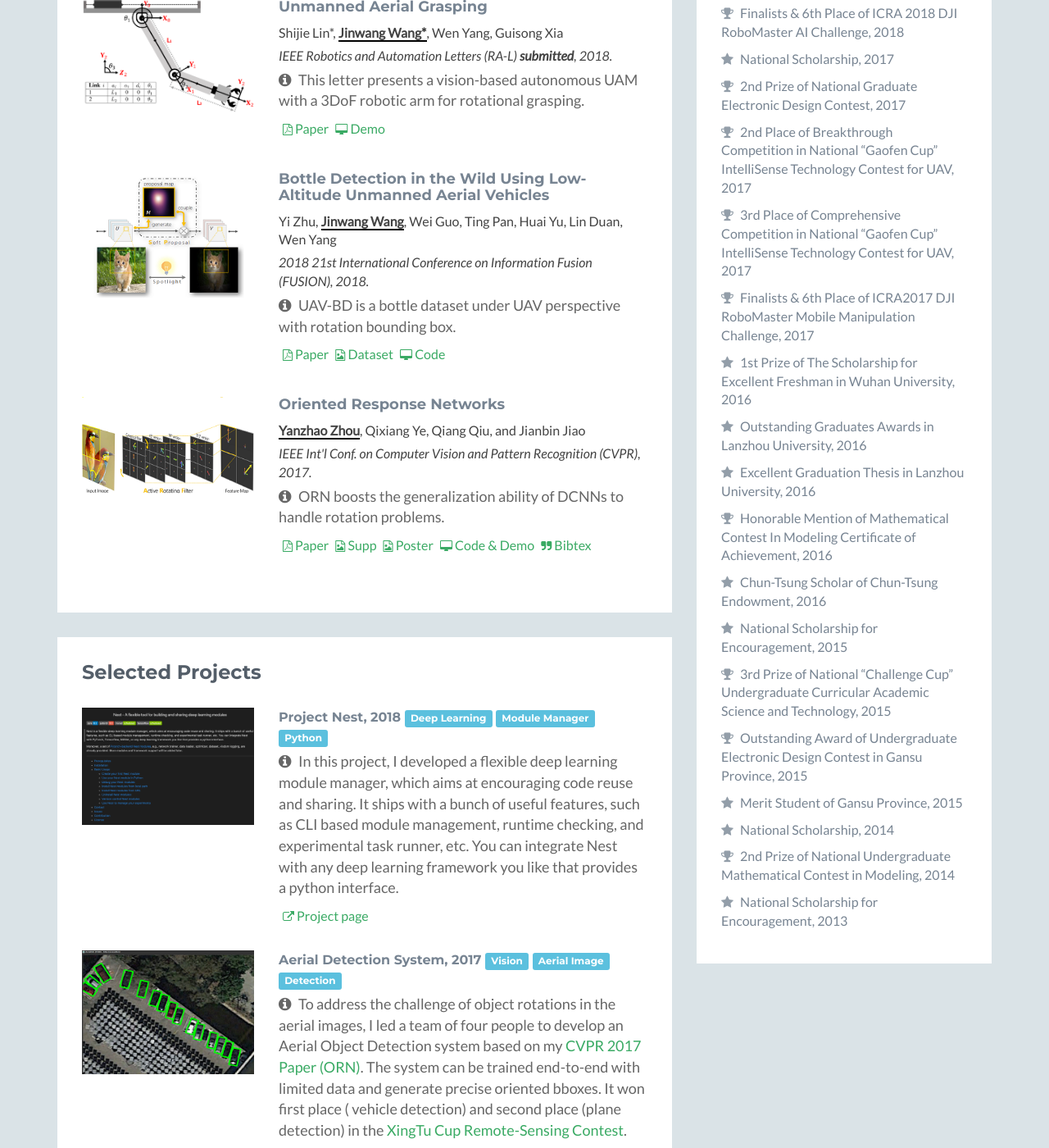
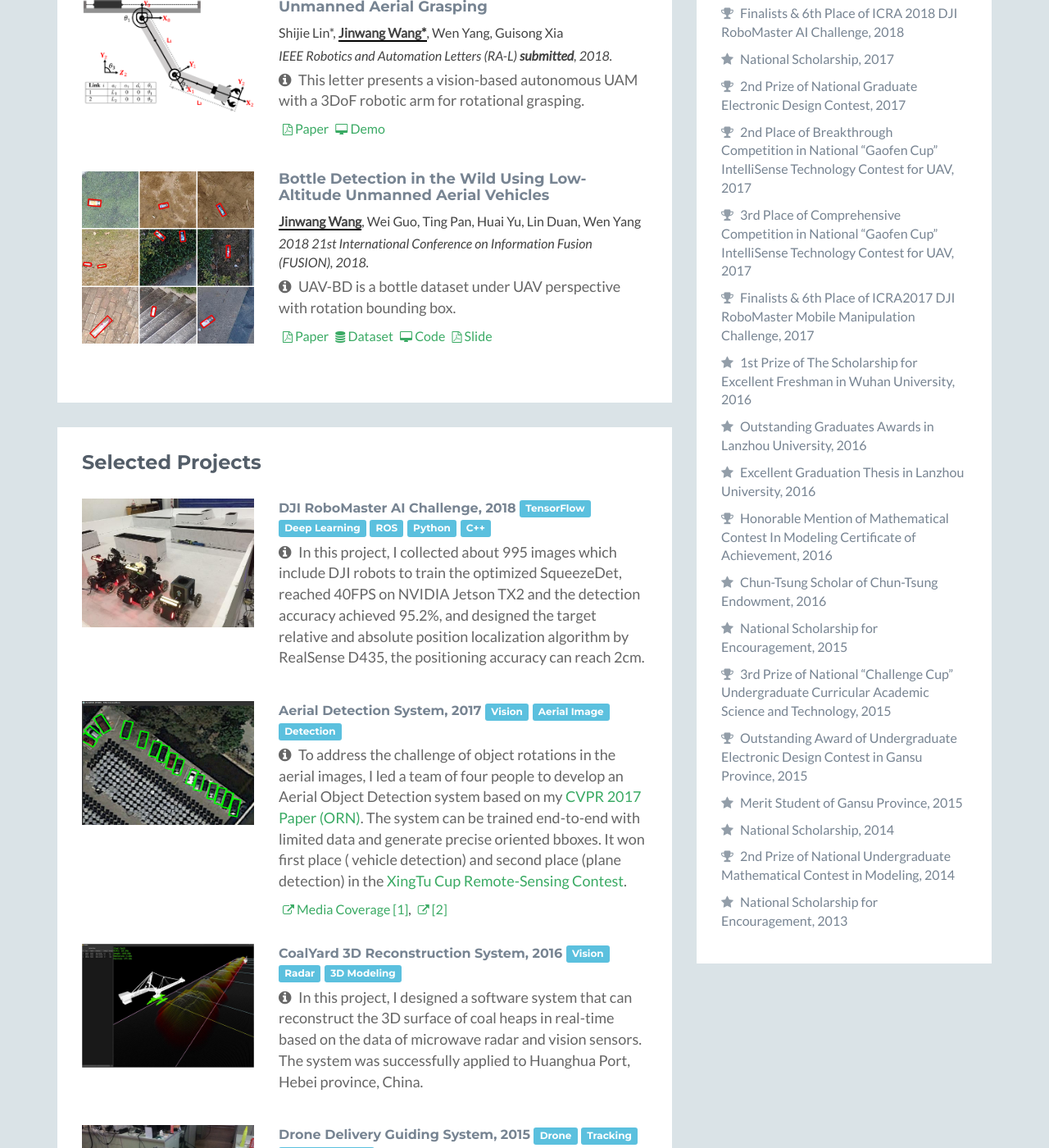
Before and after one commit to jwwangchn/jwwangchn.github.io, a Jekyll site: the page built from index.md, in a window 1280 px wide and 1400 px high, scrolled down 1007 px. Shown: the whole window at 82% size. Built offline with Jekyll 4.4.1, drawn with Linux system fonts in a browser that asks for light colours; nearby versions of some CDN libraries; some of the changed text lies outside the part shown.

Commit message:
add some project

```diff
--- a/SPN/index.html
+++ b/UAVBD/index.html
@@ -5,7 +5,7 @@
 <!-- Added by HTTrack --><meta http-equiv="content-type" content="text/html;charset=utf-8" /><!-- /Added by HTTrack -->
 <head>
     <meta charset="utf-8">
-    <title>Soft Proposal Networks for Weakly Supervised Object Localization</title>
+    <title>Bottle Detection in the Wild Using Low-Altitude Unmanned Aerial Vehicles</title>
     <!-- Cache control -->
     <meta http-equiv="cache-control" content="max-age=0" />
     <meta http-equiv="cache-control" content="no-cache" />
@@ -282,20 +282,20 @@
   <body>
     <div class="project-background">
       <div class="project-cover">
-        <h1>Soft Proposal Networks for Weakly Supervised Object Localization</h1>
-          <h2 class="authors"><a target="_blank" href="http://yzhu.work/">Yi Zhu</a>, <a target="_blank" href="../index.html">Yanzhao Zhou</a>, Qixiang Ye, Qiang Qiu, and Jianbin Jiao</h2>
+        <h1>Bottle Detection in the Wild Using Low-Altitude Unmanned Aerial Vehicles</h1>
+          <h2 class="authors"><a target="_blank" href="../index.html">Jinwang Wang</a>, Wei Guo, Ting Pan, Huai Yu, Lin Duan, Wen Yang</h2>
           <div class='text-animation'>
             <ul>
-              <li>SPN is an end-to-end weakly supervised localization framework.</li>
-              <li>SPN introduce the nearly cost-free object proposal.</li>
-              <li>SPN learns better object-centric filters and discover more visual evidence</li>
-              <li>SPN is compatible with popular architectures (VGG/GoogLeNet etc.)</li>
+              <li>UAV-BD is a dataset for low altitude UAV bottle detection.</li>
+              <li>UAV-BD annotated by oriented bounding boxes.</li>
+              <li>UAV-BD contains 25,407 UAV images and 34,791 bottles.</li>
+              <li>UAV-BD is used to grasp task on UAM.</li>
             </ul>
           </div>
           <h2 class="text-static">SPN is an end-to-end weakly supervised localization framework.</h2>
-        <a target="_blank" href="https://github.com/ZhouYanzhao/SPN/" class="btn">Source code and Demo</a>
-        <a target="_blank" href="https://arxiv.org/pdf/1709.01829" class="btn">Paper (arXiv)</a>
-        <a target="_blank" href="http://yzhu.work/spn" class="btn">Check Yi's Awesome Page for More Resources</a>
+        <a target="_blank" href="https://drive.google.com/file/d/1uZNHdKUFlNXVnDSsJNldOw0R5JbXwPLS/view?usp=drive_open" class="btn">Demo</a>
+        <a target="_blank" href="https://ieeexplore.ieee.org/document/8455565" class="btn">Paper</a>
+        <a target="_blank" href="https://github.com/jwwangchn/UAV-BD.git" class="btn">Code</a>
       </div>
     </div>
     <div id="modal-overlay">
--- a/_layouts/index.html
+++ b/_layouts/index.html
@@ -148,15 +148,14 @@
 
                             <!--//item-->
                             <div class="item row">
-                                <a class="col-md-4 col-sm-4 col-xs-12" href="SPN/index.html" target="_blank">
-                                    <img class="img-responsive project-image" src="images/SPN.png" alt="">
+                                <a class="col-md-4 col-sm-4 col-xs-12" href="UAVBD/index.html" target="_blank">
+                                    <img class="img-responsive project-image" src="images/UAV-BD.png" alt="">
                                 </a>
                                 <div class="desc col-md-8 col-sm-8 col-xs-12">
-                                    <h3 class="title" id="SPN2017">
-                                        <a href="SPN/index.html" target="_blank">Bottle Detection in the Wild Using Low-Altitude Unmanned Aerial Vehicles</a>
+                                    <h3 class="title" id="UAV-BD2018">
+                                        <a href="UAVBD/index.html" target="_blank">Bottle Detection in the Wild Using Low-Altitude Unmanned Aerial Vehicles</a>
                                     </h3>
-                                    <p class="author">Yi Zhu,
-                                        <span>Jinwang Wang</span>, Wei Guo, Ting Pan, Huai Yu, Lin Duan, Wen Yang</p>
+                                    <p class="author"><span>Jinwang Wang</span>, Wei Guo, Ting Pan, Huai Yu, Lin Duan, Wen Yang</p>
                                     <p class="submit">2018 21st International Conference on Information Fusion (FUSION), 2018.</p>
                                     <p class="brief">
                                         <i class="fa fa-info-circle"></i> UAV-BD is a bottle dataset under UAV perspective with rotation bounding box.</p>
@@ -164,9 +163,12 @@
                                         <a class="more-link" href="https://ieeexplore.ieee.org/document/8455565" target="_blank">
                                             <i class="fa fa-file-pdf-o"></i> Paper</a>
                                         <a class="more-link" href="https://drive.google.com/file/d/1uZNHdKUFlNXVnDSsJNldOw0R5JbXwPLS/view?usp=drive_open" target="_blank">
-                                            <i class="fa fa-file-image-o"></i> Dataset</a>
+                                            <i class="fa fa-database"></i> Dataset</a>
                                         <a class="more-link" href="https://github.com/jwwangchn/UAV-BD.git" target="_blank">
                                             <i class="fa fa-desktop"></i> Code</a>
+                                        <a class="more-link" href="https://drive.google.com/file/d/13w8rCYskl9-FXeZjPM-DYtI9VEJe7KtD/view?usp=sharing" target="_blank">
+                                            <i class="fa fa-file-pdf-o"></i> Slide</a>
+
                                         <!-- <a class="more-link" href="javascript:void(0)" data-toggle="bibtex" data-key="SPN">
                                             <i class="fa fa-quote-right"></i> Bibtex</a> -->
                                     </p>
@@ -175,8 +177,10 @@
                             </div>
 
 
+
+
                             <!--//item-->
-                            <div class="item row">
+                            <!-- <div class="item row">
                                 <a class="col-md-4 col-sm-4 col-xs-12" href="ORN/index.html" target="_blank">
                                     <img class="img-responsive project-image" src="images/ORN.png" alt="Oriented Response Networks">
                                 </a>
@@ -202,8 +206,9 @@
                                             <i class="fa fa-quote-right"></i> Bibtex</a>
                                     </p>
                                 </div>
-                                <!--//desc-->
-                            </div>
+                            </div> -->
+
+
                             <!--//item-->
                         </div>
                         <!--//content-->
@@ -215,28 +220,27 @@
                     <div class="section-inner">
                         <h2 class="heading">Selected Projects</h2>
                         <div class="content">
+
                             <!--//item-->
-                            <div class="item row" id="Proj-Nest2018">
+                            <div class="item row" id="DJI-RoboMaster-AI-Challenge">
                                 <a class="col-md-4 col-sm-4 col-xs-12" href="javascript:void(0)">
-                                    <img class="img-responsive project-image" src="images/Project-Nest-0.png" data-toggle="slide" data-img="images/Project-Nest"
-                                        data-index="0" data-count="1" data-delay="75000" alt="Nest">
+                                    <img class="img-responsive project-image" src="images/2018-AI-Challenge.jpg" data-toggle="slide" data-img="images/2018-AI-Challenge"
+                                        data-index="0" data-count="1" data-delay="75000" alt="AI-Challenge">
                                 </a>
                                 <div class="desc col-md-8 col-sm-8 col-xs-12">
                                     <h3 class="title">
-                                        <a href="javascript:void(0)">Project Nest, 2018</a>
+                                        <a href="javascript:void(0)">DJI RoboMaster AI Challenge, 2018</a>
+                                        <span class="label label-info">TensorFlow</span>
                                         <span class="label label-info">Deep Learning</span>
-                                        <span class="label label-info">Module Manager</span>
+                                        <span class="label label-info">ROS</span>
                                         <span class="label label-info">Python</span>
+                                        <span class="label label-info">C++</span>
                                     </h3>
                                     <p class="brief">
-                                        <i class="fa fa-info-circle"></i> In this project, I developed a flexible deep learning module manager, which
-                                        aims at encouraging code reuse and sharing. It ships with a bunch of useful features,
-                                        such as CLI based module management, runtime checking, and experimental task runner,
-                                        etc. You can integrate Nest with any deep learning framework you like that provides
-                                        a python interface.
+                                        <i class="fa fa-info-circle"></i> In this project, I collected about 995 images which include DJI robots to train the optimized SqueezeDet, reached 40FPS on NVIDIA Jetson TX2 and the detection accuracy achieved 95.2%, and designed the target relative and absolute position localization algorithm by RealSense D435, the positioning accuracy can reach 2cm.
                                     </p>
-                                    <a class="more-link" href="https://github.com/ZhouYanzhao/Nest" target="_blank">
-                                        <i class="fa fa-external-link"></i> Project page</a>
+                                    <!-- <a class="more-link" href="https://github.com/ZhouYanzhao/Nest" target="_blank">
+                                        <i class="fa fa-external-link"></i> Project page</a> -->
                                 </div>
                                 <!--//desc-->
                             </div>
@@ -453,7 +457,7 @@
                                 <li>
                                     <i class="fa fa-link" data-toggle="tooltip" data-placement="left" title="Website"></i>
                                     <span class="sr-only">Website:</span>
-                                    <a target="_blank" href="index.html">https://yzhou.work</a>
+                                    <a target="_blank" href="index.html">https://jwwangchn.github.io</a>
                                 </li>
                             </ul>
                         </div>
```
Also changed, not shown: UAM/index.html (+6 -2 lines), images/2018-AI-Challenge.jpg (added), images/UAV-BD.png (added).
